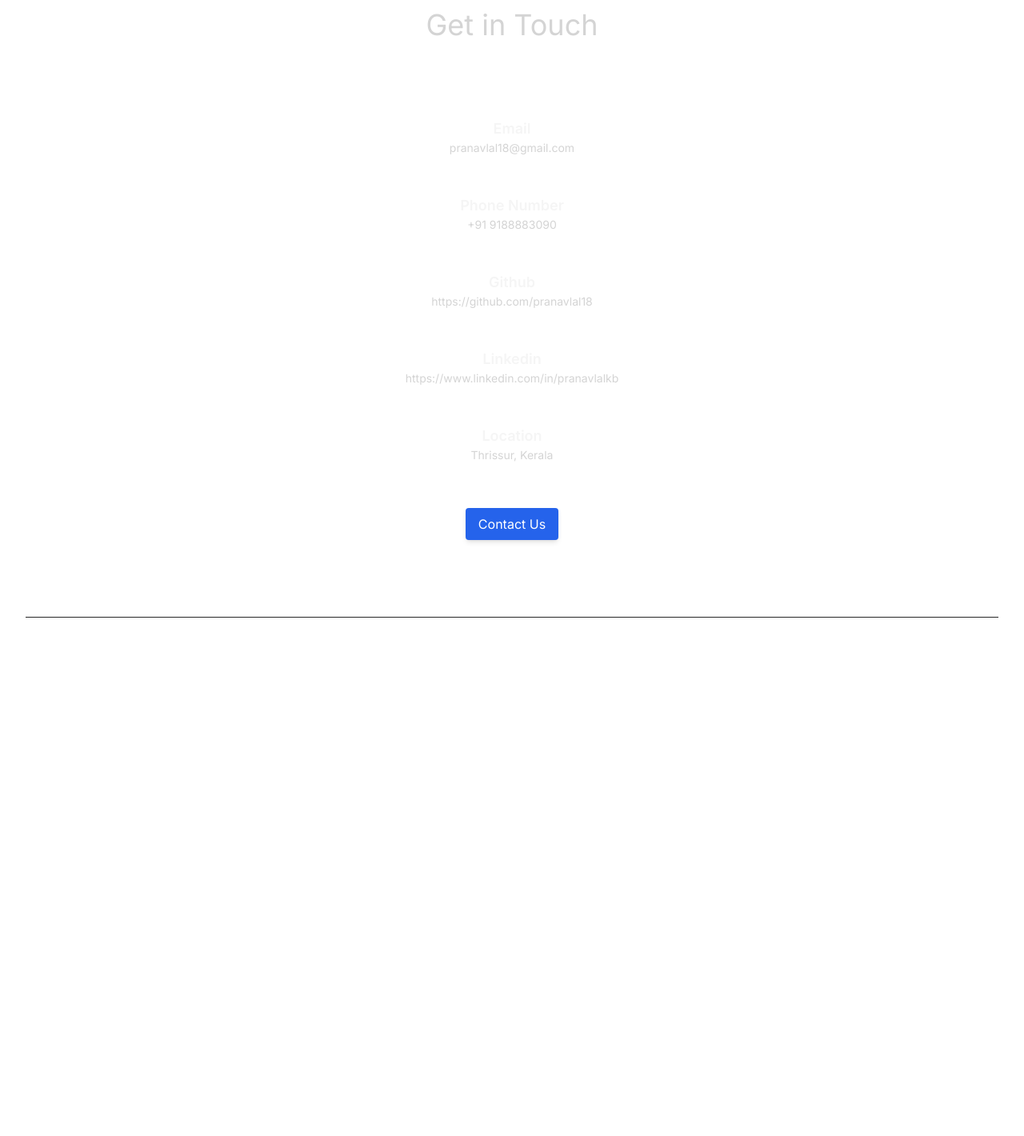
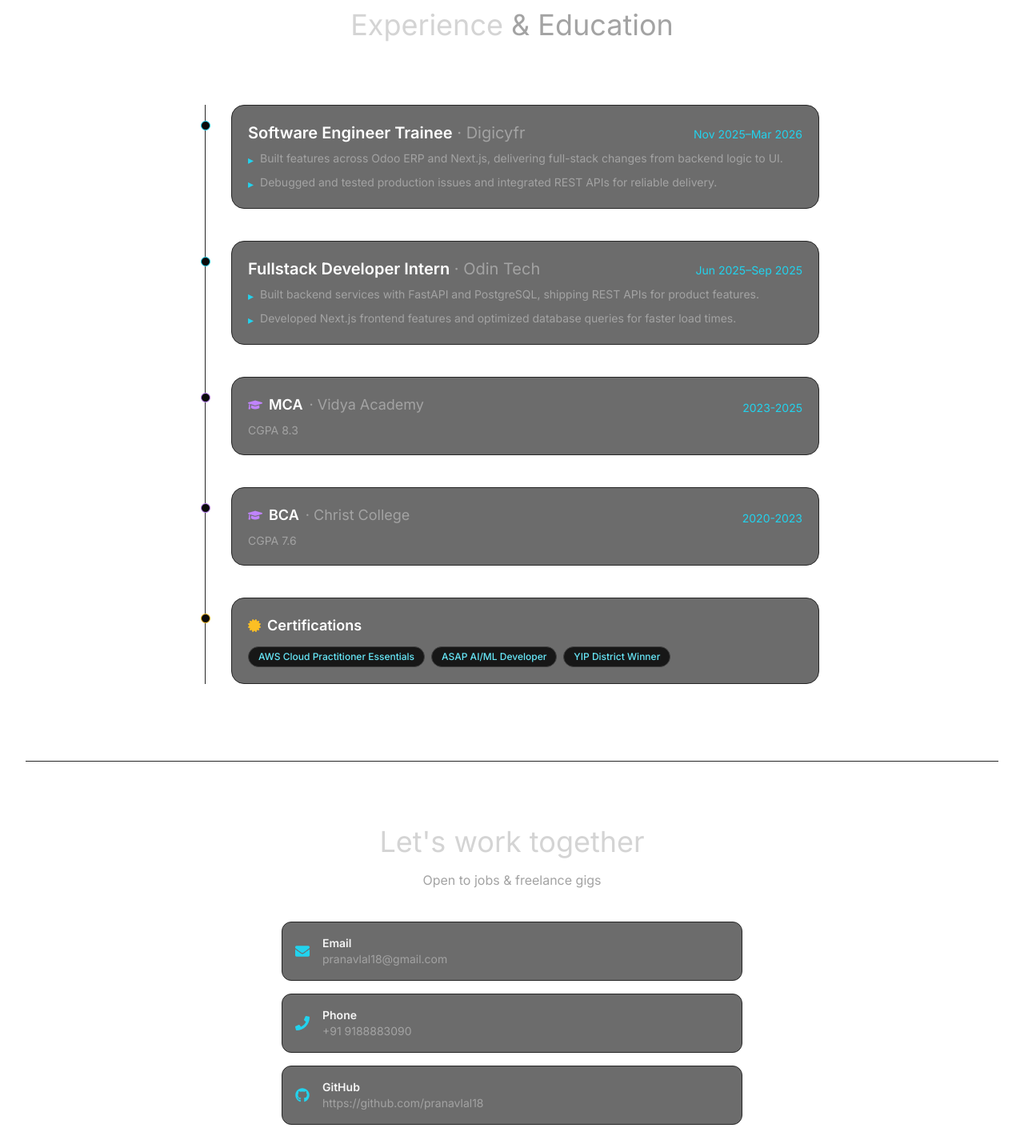
Before and after one commit to pranavlal18/Portfolio, a React (Vite) app: page / in a window 1280 px wide. Shown: the part 5100-6520 px from the top of the page at 80% size. Before the commit the page ends 5872 px from the top, so only its background shows below. Built offline with nearby package versions, Linux system fonts and the light colour scheme.

Commit message:
feat: add experience timeline and polish contact for jobs+gigs

```diff
--- a/src/App.jsx
+++ b/src/App.jsx
@@ -3,6 +3,7 @@ import Hero from './components/Hero';
 import About from './components/About';
 import Tech from './components/Technologies'
 import Project from './components/Project';
+import Experience from './components/Experience';
 import Contract from './components/Contact';
 
 function App() {
@@ -13,14 +14,15 @@ function App() {
       {/* Background gradient spanning full page */}
       <div className="fixed inset-0 -z-10 h-screen w-screen [background:radial-gradient(125%_125%_at_50%_10%,#000_40%,#63e_100%)]"></div>
 
-      {/* Anchors (R3): #about → About, #skills → Tech, #projects → Project */}
+      {/* Anchors (R3/R4): #about → About, #skills → Tech, #projects → Project,
+          #experience → Experience, #contact → Contact */}
       <div className="container mx-auto px-8">
         <Navbar />
         <Hero />
         <About />
         <Tech />
         <Project />
-        {/* Task 5: Experience mounts here */}
+        <Experience />
         <Contract />
 
       </div>
--- a/src/components/Contact.jsx
+++ b/src/components/Contact.jsx
@@ -1,56 +1,105 @@
 import { CONTACT } from "../constants";
 import { motion } from "framer-motion";
+import { FaEnvelope, FaGithub, FaLinkedin, FaMapMarkerAlt, FaPhone } from "react-icons/fa";
 
-const Contact = () => {
+// S6: every channel is an explicit row — no generic loop, no dead "Contact Us" button.
+// mailto:/tel: are same-tab anchors (no target); external links open in a new tab.
+const CHANNELS = [
+    {
+        label: "Email",
+        value: CONTACT.email,
+        href: `mailto:${CONTACT.email}`,
+        Icon: FaEnvelope,
+        external: false,
+    },
+    {
+        label: "Phone",
+        value: CONTACT.phoneNo,
+        href: `tel:${CONTACT.phoneNo.replace(/\s+/g, "")}`,
+        Icon: FaPhone,
+        external: false,
+    },
+    {
+        label: "GitHub",
+        value: CONTACT.github,
+        href: CONTACT.github,
+        Icon: FaGithub,
+        external: true,
+    },
+    {
+        label: "LinkedIn",
+        value: CONTACT.linkedin,
+        href: CONTACT.linkedin,
+        Icon: FaLinkedin,
+        external: true,
+    },
+];
+
+const rowProps = (index) => ({
+    initial: { opacity: 0, y: 20 },
+    whileInView: { opacity: 1, y: 0 },
+    transition: { duration: 0.5, delay: index * 0.1 },
+    viewport: { once: true },
+});
+
+export default function Contact() {
     return (
-        <div className="border-b border-neutral-800 pb-24">
-            <motion.h1
+        <section id="contact" className="border-b border-neutral-800 pb-24">
+            <motion.h2
                 whileInView={{ opacity: 1, y: 0 }}
                 initial={{ opacity: 0, y: -100 }}
                 transition={{ duration: 1 }}
-                className="my-20 text-center text-4xl"
+                viewport={{ once: true }}
+                className="my-20 mb-4 text-center text-4xl"
             >
-                Get in Touch
-            </motion.h1>
-            <motion.div
-                whileInView={{ opacity: 1, x: 0 }}
-                initial={{ opacity: 0, x: -100 }}
-                transition={{ duration: 1.5 }}
-                className="flex flex-col items-center text-neutral-300"
+                {"Let's work together"}
+            </motion.h2>
+            <motion.p
+                whileInView={{ opacity: 1, y: 0 }}
+                initial={{ opacity: 0, y: 20 }}
+                transition={{ duration: 0.6 }}
+                viewport={{ once: true }}
+                className="mb-10 text-center text-neutral-400"
             >
-                {Object.entries(CONTACT).map(([key, value]) => (
-                    <motion.div
-                        key={key}
-                        whileInView={{ opacity: 1, y: 0 }}
-                        initial={{ opacity: 0, y: 50 }}
-                        transition={{ duration: 0.5, delay: 0.2 }}
-                        whileHover={{ scale: 1.1 }}
-                        transitions={{ duration: 0.1 }}
-                        viewport={{ once: true }}
-                        className="mb-4 text-center cursor-pointer p-4 rounded-lg hover:bg-neutral-800 transition-all"
+                {"Open to jobs & freelance gigs"}
+            </motion.p>
+
+            <div className="mx-auto flex max-w-xl flex-col gap-4">
+                {CHANNELS.map(({ label, value, href, Icon, external }, index) => (
+                    <motion.a
+                        key={label}
+                        href={href}
+                        {...(external ? { target: "_blank", rel: "noopener noreferrer" } : {})}
+                        {...rowProps(index)}
+                        whileHover={{ scale: 1.02 }}
+                        className="flex min-w-0 items-center gap-4 rounded-xl border border-neutral-800 bg-neutral-950/60 p-4 transition-colors hover:bg-neutral-800"
                     >
-                        <h2 className="text-lg font-semibold text-neutral-100 capitalize">
-                            {key.replace("No", " Number")}
-                        </h2>
-                        <p className="text-sm">{value}</p>
-                    </motion.div>
+                        <Icon className="shrink-0 text-lg text-cyan-400" aria-hidden="true" />
+                        <div className="min-w-0">
+                            <p className="text-sm font-semibold text-neutral-100">{label}</p>
+                            <p className="break-words text-sm text-neutral-400">{value}</p>
+                        </div>
+                    </motion.a>
                 ))}
+
+                {/* Location: plain text, not a link */}
                 <motion.div
-                    whileInView={{ opacity: 1, y: 0 }}
-                    initial={{ opacity: 0, y: 50 }}
-                    transition={{ duration: 0.5, delay: 0.4 }}
-                    whileHover={{ scale: 1.1 }}
-                    transitions={{ duration: 0.1 }}
-                    viewport={{ once: true }}
-                    className="mt-6"
+                    key="location"
+                    {...rowProps(CHANNELS.length)}
+                    className="flex min-w-0 items-center gap-4 rounded-xl border border-neutral-800 bg-neutral-950/60 p-4"
                 >
-                    <button className="px-4 py-2 bg-blue-600 text-white rounded shadow-md hover:bg-blue-700 transition-all">
-                        Contact Us
-                    </button>
+                    <FaMapMarkerAlt
+                        className="shrink-0 text-lg text-cyan-400"
+                        aria-hidden="true"
+                    />
+                    <div className="min-w-0">
+                        <p className="text-sm font-semibold text-neutral-100">Location</p>
+                        <p className="break-words text-sm text-neutral-400">
+                            {CONTACT.location}
+                        </p>
+                    </div>
                 </motion.div>
-            </motion.div>
-        </div>
+            </div>
+        </section>
     );
-};
-
-export default Contact;
+}
--- /dev/null
+++ b/src/components/Experience.jsx
@@ -0,0 +1,120 @@
+import { EXPERIENCE, EDUCATION, CERTIFICATIONS } from "../constants";
+import { motion } from "framer-motion";
+import { FaCertificate, FaGraduationCap } from "react-icons/fa";
+
+// Shared rail marker class for each timeline entry (S5: vertical timeline).
+const timelineDotClass = (color) =>
+    `absolute -left-6 top-5 -translate-x-1/2 h-3 w-3 rounded-full border bg-neutral-950 sm:-left-8 ${color}`;
+
+const entryProps = (index) => ({
+    initial: { opacity: 0, y: 30 },
+    whileInView: { opacity: 1, y: 0 },
+    transition: { duration: 0.6, delay: index * 0.1 },
+    viewport: { once: true },
+    className: "relative mb-10 last:mb-0",
+});
+
+export default function Experience() {
+    return (
+        <section id="experience" className="border-b border-neutral-800 pb-24">
+            <motion.h2
+                whileInView={{ opacity: 1, y: 0 }}
+                initial={{ opacity: 0, y: -100 }}
+                transition={{ duration: 1 }}
+                viewport={{ once: true }}
+                className="my-20 text-center text-4xl"
+            >
+                {"Experience"}
+                <span className="text-neutral-400">{" & Education"}</span>
+            </motion.h2>
+
+            {/* Vertical timeline: work -> education -> certifications */}
+            <ol className="relative mx-auto max-w-3xl border-l border-neutral-800 pl-6 sm:pl-8">
+                {EXPERIENCE.map((job, index) => (
+                    <motion.li key={`${job.org}-${job.period}`} {...entryProps(index)}>
+                        <span
+                            aria-hidden="true"
+                            className={timelineDotClass("border-cyan-400")}
+                        />
+                        <div className="rounded-2xl border border-neutral-800 bg-neutral-950/60 p-5">
+                            <div className="mb-2 flex flex-wrap items-baseline justify-between gap-x-4 gap-y-1">
+                                <h3 className="text-lg font-semibold text-white sm:text-xl">
+                                    {job.role}
+                                    <span className="font-normal text-neutral-400">
+                                        {" · "}
+                                        {job.org}
+                                    </span>
+                                </h3>
+                                <span className="text-sm text-cyan-400">{job.period}</span>
+                            </div>
+                            <ul className="space-y-2">
+                                {job.bullets.map((bullet) => (
+                                    <li
+                                        key={bullet}
+                                        className="flex gap-2 text-sm text-neutral-400"
+                                    >
+                                        <span aria-hidden="true" className="mt-0.5 text-cyan-400">
+                                            ▸
+                                        </span>
+                                        <span>{bullet}</span>
+                                    </li>
+                                ))}
+                            </ul>
+                        </div>
+                    </motion.li>
+                ))}
+
+                {EDUCATION.map((edu, index) => (
+                    <motion.li
+                        key={`${edu.degree}-${edu.school}`}
+                        {...entryProps(EXPERIENCE.length + index)}
+                    >
+                        <span
+                            aria-hidden="true"
+                            className={timelineDotClass("border-purple-400")}
+                        />
+                        <div className="rounded-2xl border border-neutral-800 bg-neutral-950/60 p-5">
+                            <div className="mb-2 flex flex-wrap items-baseline justify-between gap-x-4 gap-y-1">
+                                <h3 className="flex items-center gap-2 text-lg font-semibold text-white">
+                                    <FaGraduationCap
+                                        aria-hidden="true"
+                                        className="text-purple-400"
+                                    />
+                                    {edu.degree}
+                                    <span className="font-normal text-neutral-400">
+                                        {" · "}
+                                        {edu.school}
+                                    </span>
+                                </h3>
+                                <span className="text-sm text-cyan-400">{edu.period}</span>
+                            </div>
+                            <p className="text-sm text-neutral-400">{edu.score}</p>
+                        </div>
+                    </motion.li>
+                ))}
+
+                <motion.li {...entryProps(EXPERIENCE.length + EDUCATION.length)}>
+                    <span aria-hidden="true" className={timelineDotClass("border-amber-400")} />
+                    <div className="rounded-2xl border border-neutral-800 bg-neutral-950/60 p-5">
+                        <div className="mb-3 flex items-center gap-2">
+                            <FaCertificate aria-hidden="true" className="text-amber-400" />
+                            <h3 className="text-lg font-semibold text-white">
+                                {"Certifications"}
+                            </h3>
+                        </div>
+                        <ul className="flex flex-wrap gap-2">
+                            {CERTIFICATIONS.map((cert) => (
+                                <li
+                                    key={cert}
+                                    className="rounded-full border border-neutral-700 bg-neutral-900 px-3 py-1 text-xs font-medium text-cyan-300"
+                                >
+                                    {cert}
+                                </li>
+                            ))}
+                        </ul>
+                    </div>
+                </motion.li>
+            </ol>
+        </section>
+    );
+}
```
